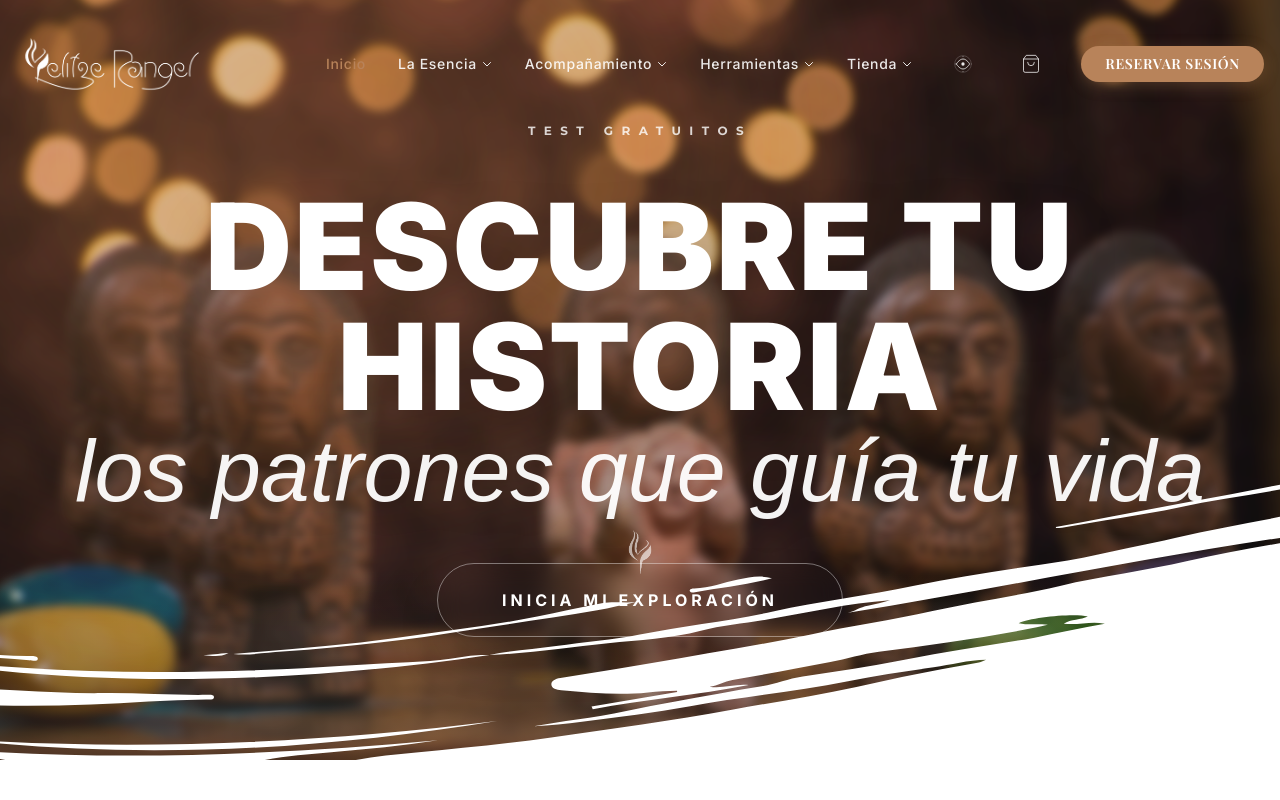
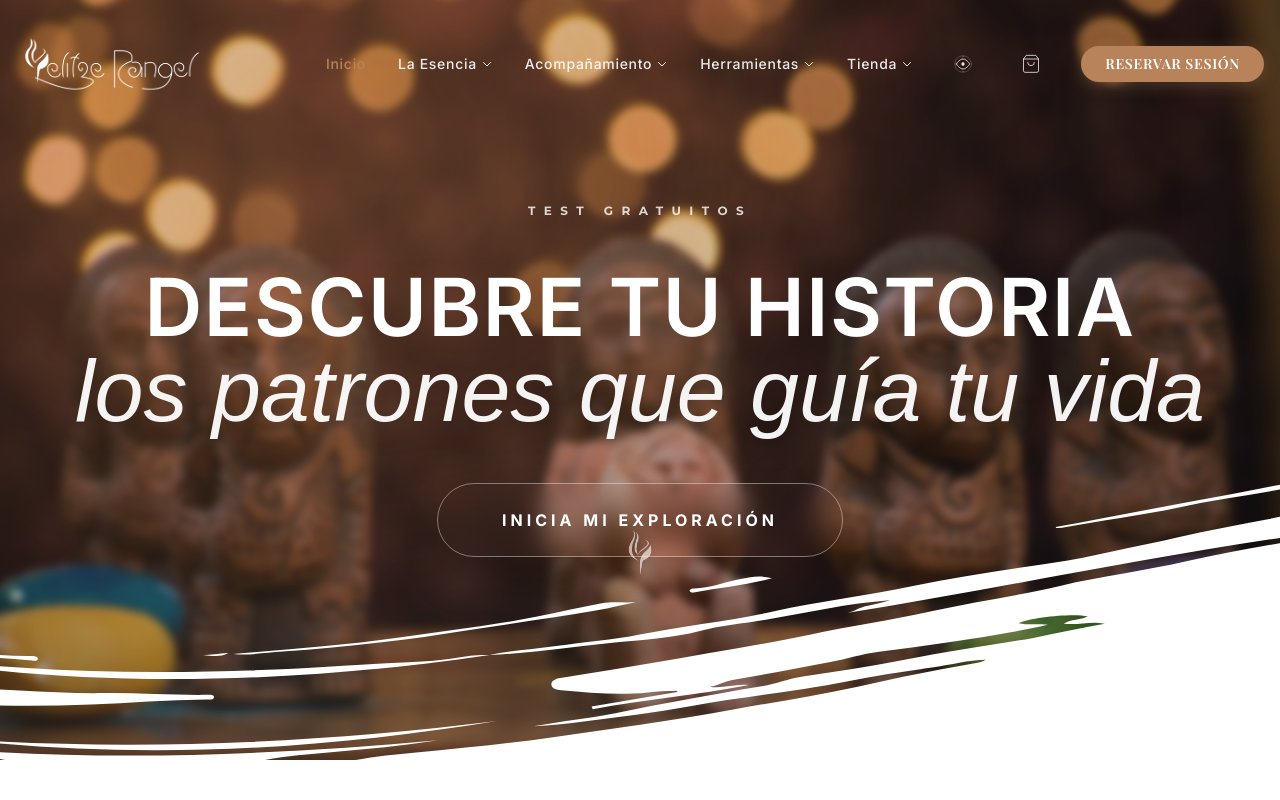
Before and after one commit to yelitzerangeloficialweb-max/yelitze-rangel-web, a Next.js app: page / in a window 1280 px wide. Shown: the top 800 px of the page. Built offline with nearby package versions, Linux system fonts and the light colour scheme; a web font is replaced by a local one.

Commit message:
style: adjust hero title weight to semibold and size to 60pt (Inter)

```diff
--- a/components/home/NewHero.tsx
+++ b/components/home/NewHero.tsx
@@ -44,7 +44,7 @@ export default function NewHero() {
                     </motion.span>
 
                     <div className="space-y-2 md:space-y-0">
-                        <h1 className="text-5xl md:text-[7.5rem] font-sans font-black tracking-[0.02em] leading-none uppercase drop-shadow-2xl">
+                        <h1 className="text-4xl md:text-[60pt] font-sans font-semibold tracking-[0.02em] leading-none uppercase drop-shadow-2xl">
                             DESCUBRE TU HISTORIA
                         </h1>
                         <p className="text-4xl md:text-[5.5rem] font-script text-white/95 italic leading-none drop-shadow-xl -mt-2 md:-mt-4">
```
